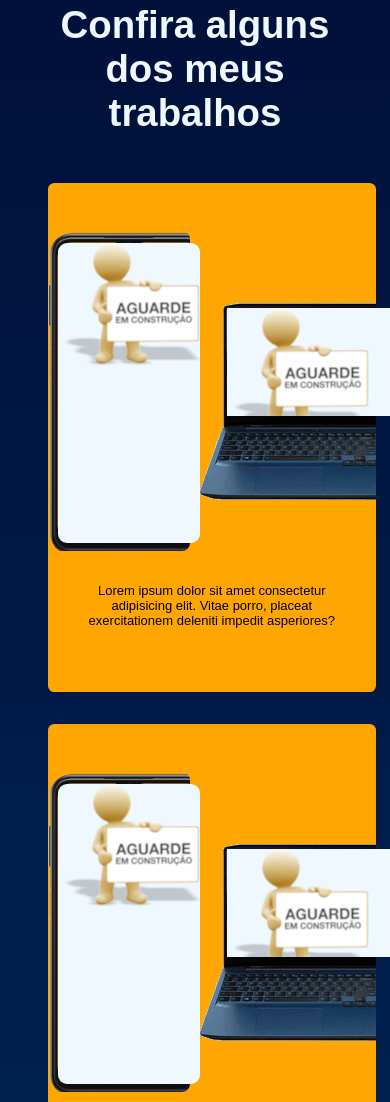
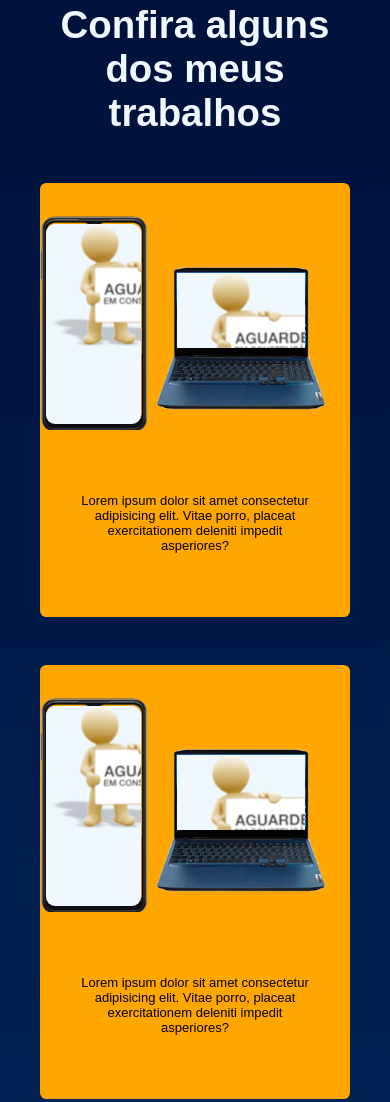
Before and after one commit to Ale-Barrio-dev/Meu-portifolio, a plain HTML site: page index.html in a window 390 px wide. Shown: the part 940-2042 px from the top of the page. Drawn offline with nearby package versions, Linux system fonts and the light colour scheme.

Commit message:
Atualização do css e metadados

```diff
--- a/index.html
+++ b/index.html
@@ -3,6 +3,12 @@
 
 <head>
     <meta charset="UTF-8">
+    <meta property="og:type" content="website" />
+    <meta property="og-title" content="Alexandre Barrio" />
+    <meta property="og-description" content="Venha conferir meu portifólio" />
+    <meta property="og-image:width" content="1200" />
+    <meta property="og-image:height" content="630">
+    <meta property="og-locale" content="PT-BR" />
     <meta name="viewport" content="width=device-width, initial-scale=1.0">
     <link rel="stylesheet" href="/src/css/style.css">
     <link rel="stylesheet" href="https://cdnjs.cloudflare.com/ajax/libs/font-awesome/6.0.0-beta3/css/all.min.css"
@@ -33,13 +39,13 @@
         <li class="icon linkedin">
             <span>
                 <a class="anchor-linkedin" href="https://www.linkedin.com/in/alexandre-barrio-95b029302/"
-                    target="_blank">
+                    rel="noopener no-referrer" target="_blank">
                     <i id="linkedin" class="fa-brands fa-linkedin"></i>
                 </a>
             </span>
         </li>
     </ul>
-    <header class="container-header">
+    <header id="top" class="container-header">
         <img class="profile-image" src="src/image/foto-perfil.jpeg" alt="Minha foto de perfil">
         <h1 class="name-header">Olá, eu me chamo <br>Alexandre Barrio</h1>
         <p class="description-header">E aqui você irá conhecer sobre o meu trabalho</p>
@@ -115,6 +121,7 @@
             <div class="div-about-me">
                 <i class="fa-solid fa-code"></i>
             </div>
+            <a id="arrowUp" href="#top"><i class="fa-regular fa-circle-up"></i></a>
         </section>
     </main>
     <footer>
--- a/src/css/style.css
+++ b/src/css/style.css
@@ -9,6 +9,7 @@ html {
 }
 
 body {
+    position: relative;
     background-color: rgb(34, 193, 195);
     background: linear-gradient(0deg, #004E92 0%, #000428 100%);
     color: aliceblue;
@@ -24,7 +25,7 @@ body {
 }
 
 .wrapper a {
-    color: white
+    color: white;
 }
 
 .wrapper .icon {
@@ -42,7 +43,7 @@ body {
     flex-direction: column;
     box-shadow: 0 10px 10px rgba(0, 0, 0, 0.1);
     cursor: pointer;
-    transition: all 0.2s4 cubic-bezier(0.68, -0.55, 0.265, 1.55);
+    transition: all 0.2s cubic-bezier(0.68, -0.55, 0.265, 1.55);
 }
 
 .wrapper .icon:hover span {
@@ -50,7 +51,7 @@ body {
 }
 
 .github {
-    --color: #333333
+    --color: #333333;
 }
 
 .email {
@@ -65,7 +66,6 @@ body {
     background: var(--color);
     color: white;
 }
-
 
 .container-header {
     display: flex;
@@ -129,22 +129,22 @@ body {
     justify-content: center;
     align-items: center;
     flex-direction: column;
-    gap: 2rem;
+    row-gap: 3rem;
 }
 
 .div-iframe {
-    width: 84vw;
-    height: auto;
-    margin: auto;
-    padding-top: 3rem;
+    display: flex;
+    flex-direction: column;
+    justify-content: center;
+    padding-top: 2rem;
     border-radius: 0.4rem;
     background-color: rgb(255, 166, 0);
 }
 
 .container-iframe {
-display: flex;
-justify-content: center;
-align-items: center;
+    display: flex;
+    justify-content: center;
+    align-items: center;
 }
 
 #smartphone {
@@ -171,7 +171,7 @@ iframe#screen-smartphone {
     height: 230px;
 }
 
-iframe#screen-notebook{
+iframe#screen-notebook {
     position: relative;
     width: 179px;
     height: 108px;
@@ -217,6 +217,20 @@ iframe#screen-notebook{
     font-size: 2rem;
 }
 
+#arrowUp {
+        font-size: 2.8rem;
+        cursor: pointer;
+        color: aliceblue;
+        position: absolute;
+        right: 1rem;
+        bottom: 6rem;
+    }
+
+#arrowUp:hover {
+    color: #ffffffab;
+    transition: 0.2s;
+}
+
 footer {
     max-width: 100vw;
     height: 90px;
@@ -230,6 +244,39 @@ footer small {
     justify-content: center;
     font-size: medium;
     padding: 2rem;
+}
+
+/* Media Queries */
+@media screen and (min-width: 320px) and (max-width: 480px) {
+    @media screen and (min-width: 320px) and (max-width: 480px) {
+        #smartphone {
+            background-size: contain;
+            width: 110px;
+            height: 230px;
+            margin-bottom: 1rem;
+        }
+
+        iframe#screen-smartphone {
+            width: 95px;
+            height: 200px;
+            top: 9px;
+            left: 6px;
+        }
+
+        #notebook {
+            background-size: contain;
+            width: 200px;
+            height: 180px;
+        }
+
+        iframe#screen-notebook {
+            width: 128px;
+            height: 75px;
+            top: 25px;
+            left: 27px;
+        }
+    }
+
 }
 
 @media screen and (min-width: 992px) and (max-width: 1215px) {
@@ -291,10 +338,9 @@ footer small {
     .container-about-me {
         max-width: 85vw;
     }
-
 }
 
-@media screen and (min-width: 1216px) and (max-width:1919px) {
+@media screen and (min-width: 1216px) and (max-width: 1919px) {
     .wrapper {
         position: fixed;
         width: 100%;
@@ -309,7 +355,6 @@ footer small {
         height: 4rem;
         font-size: 1.5rem;
     }
-
 
     .container-header {
         display: grid;
@@ -364,6 +409,4 @@ footer small {
     .container-about-me {
         max-width: 85vw;
     }
-
-
 }
```
